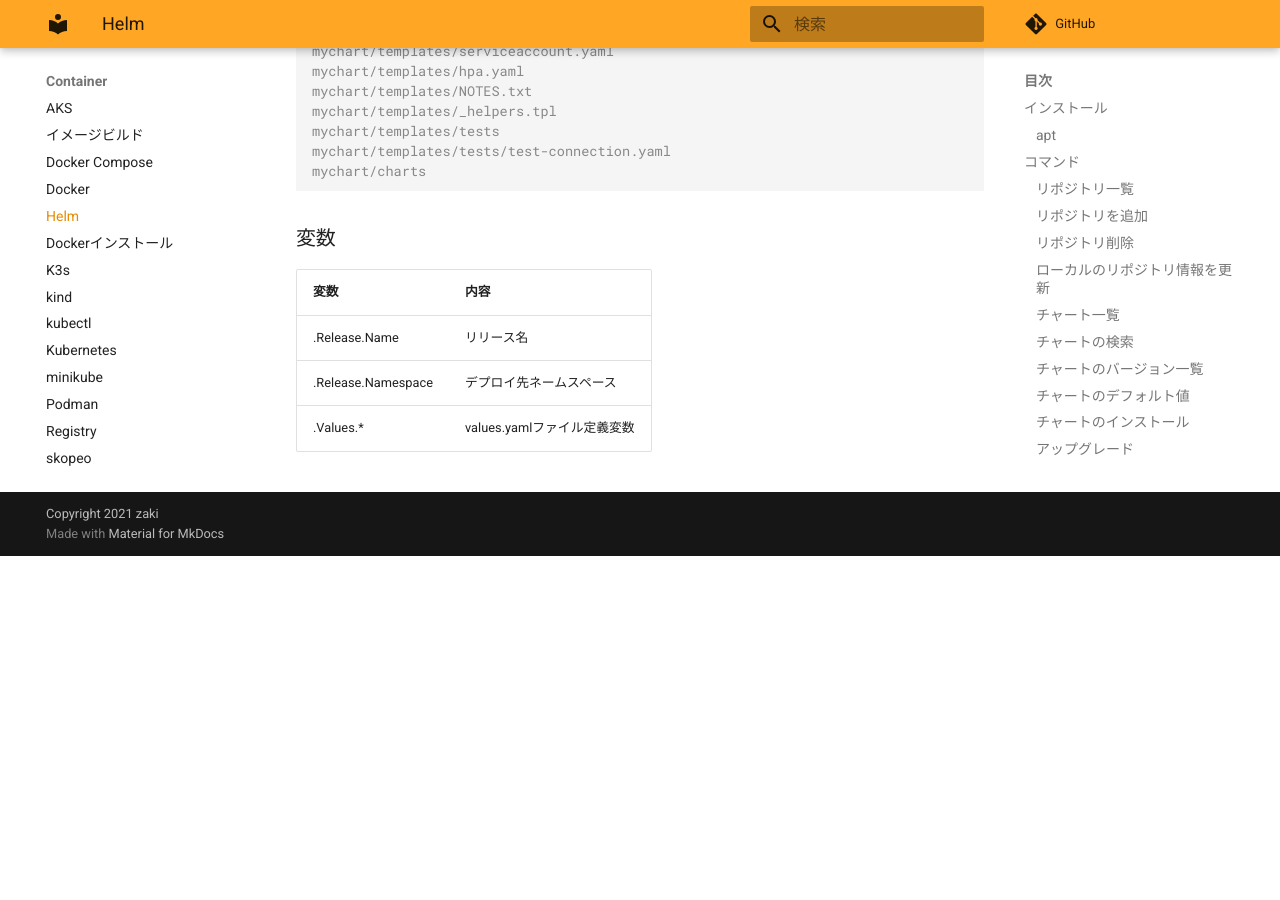
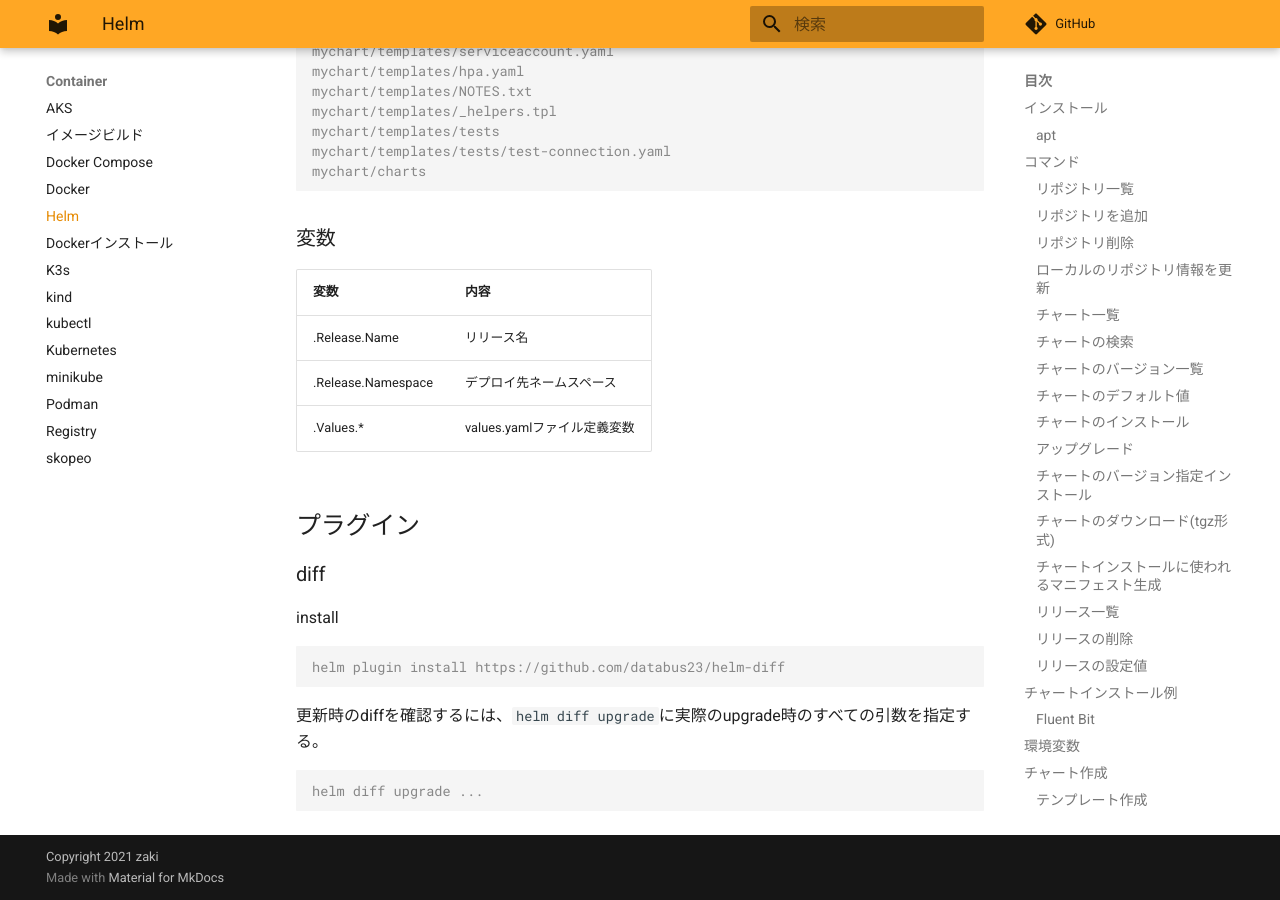
Before and after one commit to zaki-lknr/docs, an MkDocs documentation site: the page built from docs/Container/helm.md, in a window 1280 px wide and 900 px high, scrolled down 5971 px. Built offline with MkDocs 1.6.1 and Material for MkDocs 9.7.7, drawn with Linux system fonts in a browser that asks for light colours; comment, search, counter and statistics services are not loaded; before the commit the page ends 6527 px from its top, so only the background shows below that.

Commit message:
add: container/helm: helm diff

````diff
--- a/docs/Container/helm.md
+++ b/docs/Container/helm.md
@@ -306,3 +306,19 @@ mychart/charts
 | .Release.Name      | リリース名               |
 | .Release.Namespace | デプロイ先ネームスペース        |
 | .Values.*          | values.yamlファイル定義変数 |
+
+## プラグイン
+
+### diff
+
+install
+
+```console
+helm plugin install https://github.com/databus23/helm-diff
+```
+
+更新時のdiffを確認するには、`helm diff upgrade`に実際のupgrade時のすべての引数を指定する。
+
+```console
+helm diff upgrade ...
+```
````
